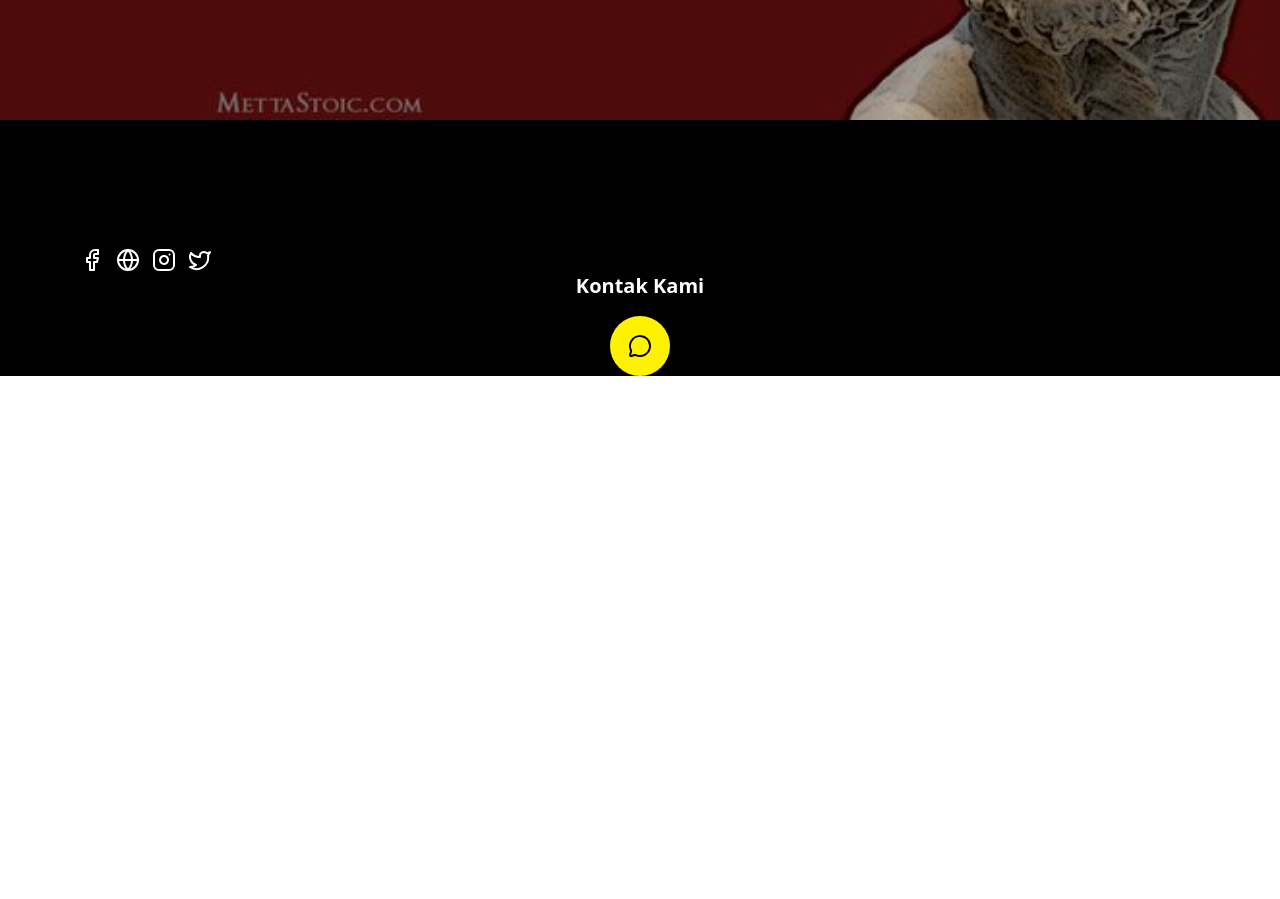
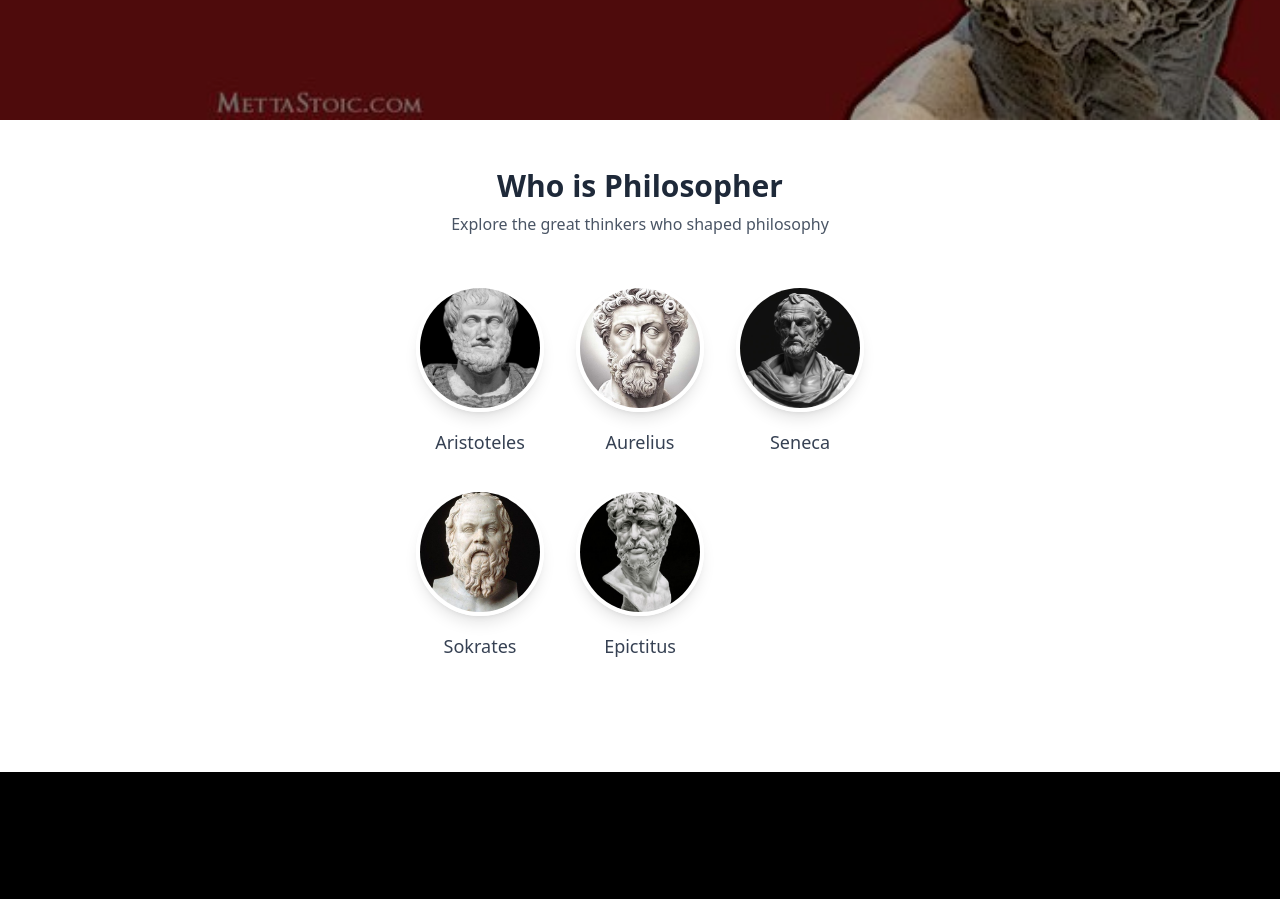
Before and after one commit to Ryuuutaaa/daily-stoic, a Next.js app: page / in a window 1280 px wide. Shown: the part 680-1579 px from the top of the page. Before the commit the page ends 1156 px from the top, so only its background shows below. Built offline with nearby package versions, Linux system fonts and the light colour scheme.

Commit message:
feat: add Philosopher component and constants for displaying philosophers on the landing page

```diff
--- a/src/app/page.tsx
+++ b/src/app/page.tsx
@@ -1,10 +1,12 @@
 import LandingPageLayout from "@/components/layouts/landing-page-layout";
 import Hero from "@/components/modules/landing-page/hero";
+import Philosopher from "@/components/modules/landing-page/who-is-philosopher";
 
 const Home = () => {
   return (
     <LandingPageLayout>
       <Hero />
+      <Philosopher />
     </LandingPageLayout>
   );
 };
--- a/src/components/modules/landing-page/who-is-philosopher/index.tsx
+++ b/src/components/modules/landing-page/who-is-philosopher/index.tsx
@@ -3,23 +3,42 @@
 import React, { JSX } from "react";
 
 const Philosopher = (): JSX.Element => {
+  const philosophers = [
+    { name: "Aristoteles", image: "/images/aristoteles.jpg" },
+    { name: "Aurelius", image: "/images/aurelius.jpg" },
+    { name: "Seneca", image: "/images/seneca.jpg" },
+    { name: "Sokrates", image: "/images/soktrates.jpg" },
+    { name: "Epictitus", image: "/images/epictitus.jpg" },
+  ];
+
   return (
-    <>
-      <section className="max-w-7xl mx-auto flex flex-col justify-center mb-16 px-4 md:px-0">
-        {/* decoration */}
-        <div className="relative min-h-[50vh]">
-          <div className="absolute top-0">
-            <img src="/" alt="decoration" />
-          </div>
+    <section className="max-w-7xl mx-auto flex flex-col justify-center mb-16 px-4 md:px-0 py-12">
+      <div className="text-center mb-12">
+        <h1 className="text-3xl font-bold text-gray-800 mb-2">
+          Who is Philosopher
+        </h1>
+        <p className="text-gray-600 max-w-2xl mx-auto">
+          Explore the great thinkers who shaped philosophy
+        </p>
+      </div>
 
-          <div className="text-center">
-            <div className="flex justify-center gap-3 mx-auto">
-                <img src="" alt="" />
+      <div className="flex justify-center">
+        <div className="grid grid-cols-1 sm:grid-cols-2 md:grid-cols-3 gap-8 max-w-4xl">
+          {philosophers.map((philosopher, index) => (
+            <div key={index} className="flex flex-col items-center">
+              <img
+                src={philosopher.image}
+                alt={philosopher.name}
+                className="rounded-full w-32 h-32 object-cover border-4 border-white shadow-lg hover:shadow-xl transition-shadow duration-300"
+              />
+              <h3 className="mt-4 text-lg font-medium text-gray-700">
+                {philosopher.name}
+              </h3>
             </div>
-          </div>
+          ))}
         </div>
-      </section>
-    </>
+      </div>
+    </section>
   );
 };
 
--- /dev/null
+++ b/src/utils/constants.ts
@@ -0,0 +1,27 @@
+export interface Philosopher {
+  name: string;
+  image: string;
+}
+
+export const PHILOSOPHER: Philosopher[] = [
+  {
+    name: "Aristoteles",
+    image: "/images/aristoteles.jpg",
+  },
+  {
+    name: "Aurelius",
+    image: "/images/aurelius.jpg",
+  },
+  {
+    name: "Seneca",
+    image: "/images/seneca.jpg",
+  },
+  {
+    name: "Sokrates",
+    image: "/images/soktrates.jpg",
+  },
+  {
+    name: "Epictitus",
+    image: "/images/epictitus.jpg",
+  },
+];
```
